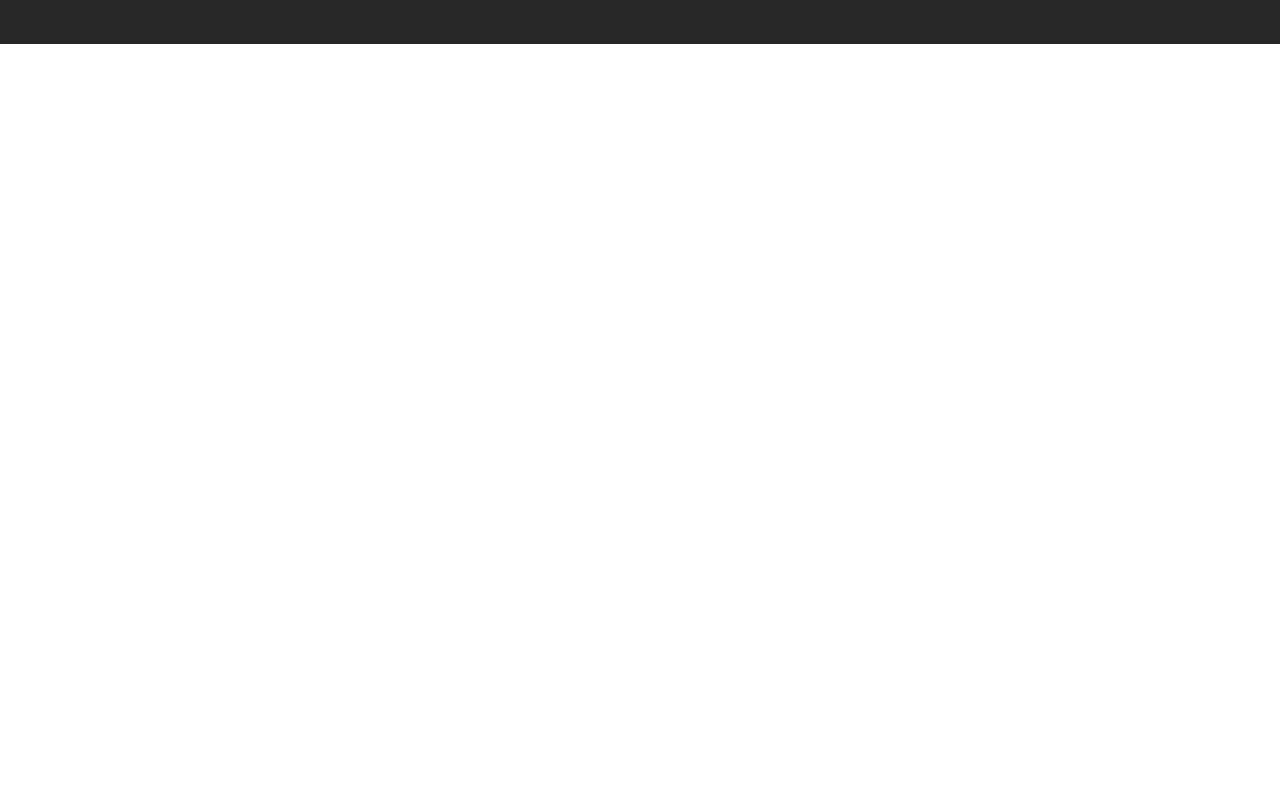
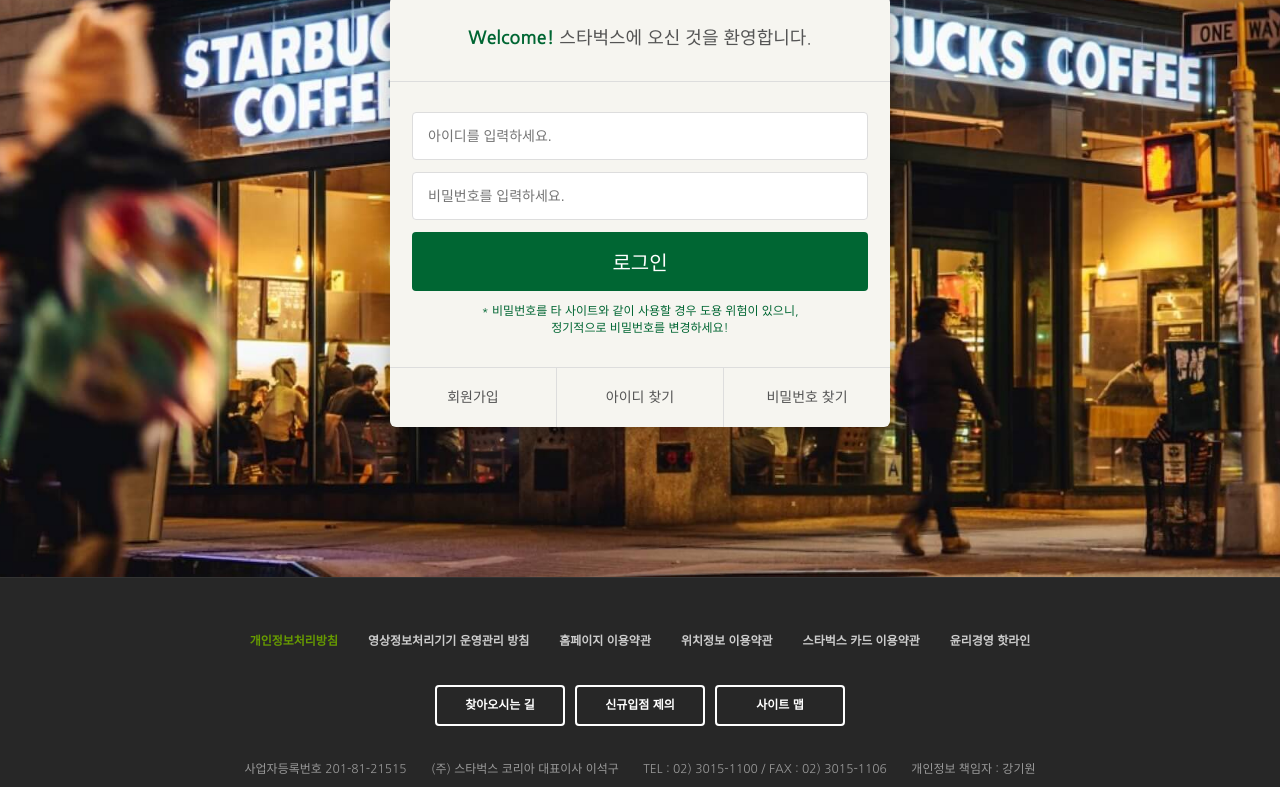
Before and after one commit to JustHoIt/starbucks, a plain HTML site: page signin/index.html in a window 1280 px wide. Shown: the part 290-1077 px from the top of the page. Before the commit the page ends 800 px from the top, so only its background shows below. Drawn offline with nearby package versions, Linux system fonts and the light colour scheme.

Commit message:
로그인 페이지 html, js, css 작성

```diff
--- /dev/null
+++ b/css/signin.css
@@ -0,0 +1,91 @@
+.signin {
+  margin-top: 120px;
+  padding: 100px 0 150px;
+  background-image: url("../images/signin_bg.jpg");
+  background-repeat: no-repeat;
+  background-position: center;
+  background-attachment: fixed;
+  background-size: cover;
+}
+
+.signin h1 {
+  color: #ffffff;
+  font-size: 30px;
+  font-weight: 700;
+  text-align: center;
+  margin-bottom: 24px;
+}
+
+.signin .signin__card {
+  width: 500px;
+  margin: 0 auto;
+  border-radius: 6px;
+  background-color: #f6f5f0;
+  box-shadow: 2px 2px 20px rgba(0, 0, 0, .3);
+  color: #555555;
+}
+
+.signin .signin__card h2 {
+  padding: 30px;
+  font-size: 18px;
+  text-align: center;
+  border-bottom: 1px solid #dddddd;
+}
+
+.signin .signin__card h2 strong {
+  font-weight: 700;
+  color: #006633;
+}
+
+.signin .signin__card form {
+  padding: 30px 22px;
+}
+
+.signin .signin__card form [type="submit"] {
+  background-color: #006633;
+  border: none;
+  color: #ffffff;
+  font-size: 20px;
+  cursor: pointer;
+}
+
+.signin .signin__card form p {
+  font-size: 12px;
+  color: #006633;
+  text-align: center;
+}
+
+.signin .signin__card input {
+  width: 100%;
+  margin-bottom: 12px;
+  padding: 15px;
+  border: 1px solid #dddddd;
+  border-radius: 4px;
+  outline: none;
+  box-sizing: border-box;
+  font-size: 14px;
+}
+
+.signin .signin__card .actions {
+  display: flex;
+  border-top: 1px solid #dddddd;
+}
+
+.signin .signin__card .actions a {
+  flex-grow: 1;
+  flex-basis: 0;
+  text-align: center;
+  padding: 20px;
+  color: #555555;
+  font-size: 14px;
+  border-right: 1px solid #dddddd;
+}
+
+.signin .signin__card .actions a:last-child {
+  border-right: none;
+}
+
+
+.signin .signin__card .actions a:hover {
+  text-decoration: underline;
+}
--- a/signin/index.html
+++ b/signin/index.html
@@ -28,8 +28,9 @@
   <link href="https://fonts.googleapis.com/css2?family=Nanum+Gothic:wght@400;700&display=swap" rel="stylesheet" />
   <!-- Google Material Icons -->
   <link rel="stylesheet" href="https://fonts.googleapis.com/icon?family=Material+Icons" />
-  <!-- main.css -->
+  <!-- common.css, signin.css -->
   <link rel="stylesheet" href="../css/common.css" />
+  <link rel="stylesheet" href="../css/signin.css" />
   <!-- common.js -->
   <script defer src="../js/common.js"></script>
   <title>Starbucks Korea - 로그인</title>
@@ -368,10 +369,26 @@
   </header>
 
 
-
-
-
-
+  <section class="signin">
+    <h1>로그인</h1>
+    <div class="signin__card">
+      <h2><strong>Welcome!</strong> 스타벅스에 오신 것을 환영합니다.</h2>
+      <form>
+        <input type="text" placeholder="아이디를 입력하세요." />
+        <input type="password" placeholder="비밀번호를 입력하세요." />
+        <input type="submit" value="로그인" />
+        <p>
+          * 비밀번호를 타 사이트와 같이 사용할 경우 도용 위험이 있으니,<br />
+          정기적으로 비밀번호를 변경하세요!
+        </p>
+      </form>
+      <div class="actions">
+        <a href="javascript:void(0)">회원가입</a>
+        <a href="javascript:void(0)">아이디 찾기</a>
+        <a href="javascript:void(0)">비밀번호 찾기</a>
+      </div>
+    </div>
+  </section>
 
   <!-- FOOTER -->
   <footer>
```
